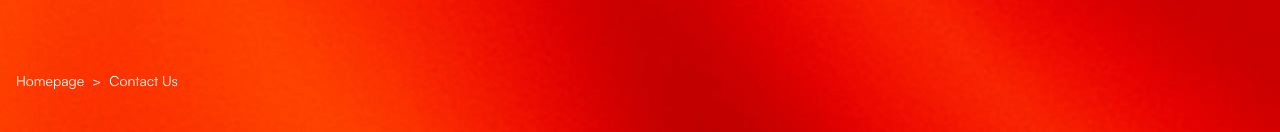
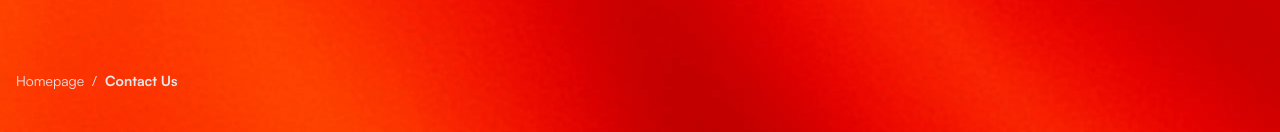
Before and after one commit to TrishonBaidaya7399/DANSKE-Gas-Client, a Next.js app: page /contact in a window 1280 px wide. Shown: the part 127-259 px from the top of the page. Built offline with nearby package versions, Linux system fonts and the light colour scheme.

Commit message:
fixed the breadcrums color issue

```diff
--- a/src/components/pages/contact_us/ContactHeader.tsx
+++ b/src/components/pages/contact_us/ContactHeader.tsx
@@ -368,15 +368,15 @@ const ContactUsHeader: React.FC<ContactHeaderProps> = ({ className = "" }) => {
                 <div className="flex-1 flex flex-col justify-between">
                   <div className="flex items-end justify-start mt-auto">
                     <div className="lg:mb-[60px] md:mb-[20px] mb-[23px]">
-                      <nav className="text-white text-[14px] font-normal">
+                      <nav className="text-gray-200 text-[14px] font-normal">
                         <Link
                           href="/"
                           className="hover:underline transition-all duration-300"
                         >
                           Homepage
                         </Link>
-                        <span className="mx-2">{">"}</span>
-                        <span>Contact Us</span>
+                        <span className="mx-2">{"/"}</span>
+                        <span className="font-semibold">Contact Us</span>
                       </nav>
 
                       {/* <h1 className="text-white lg:text-[164px] only-lg:text-[164px] md:text-[148px] text-[72px] lg:font-medium md:font-normal leading-[123%] font-medium">
```
